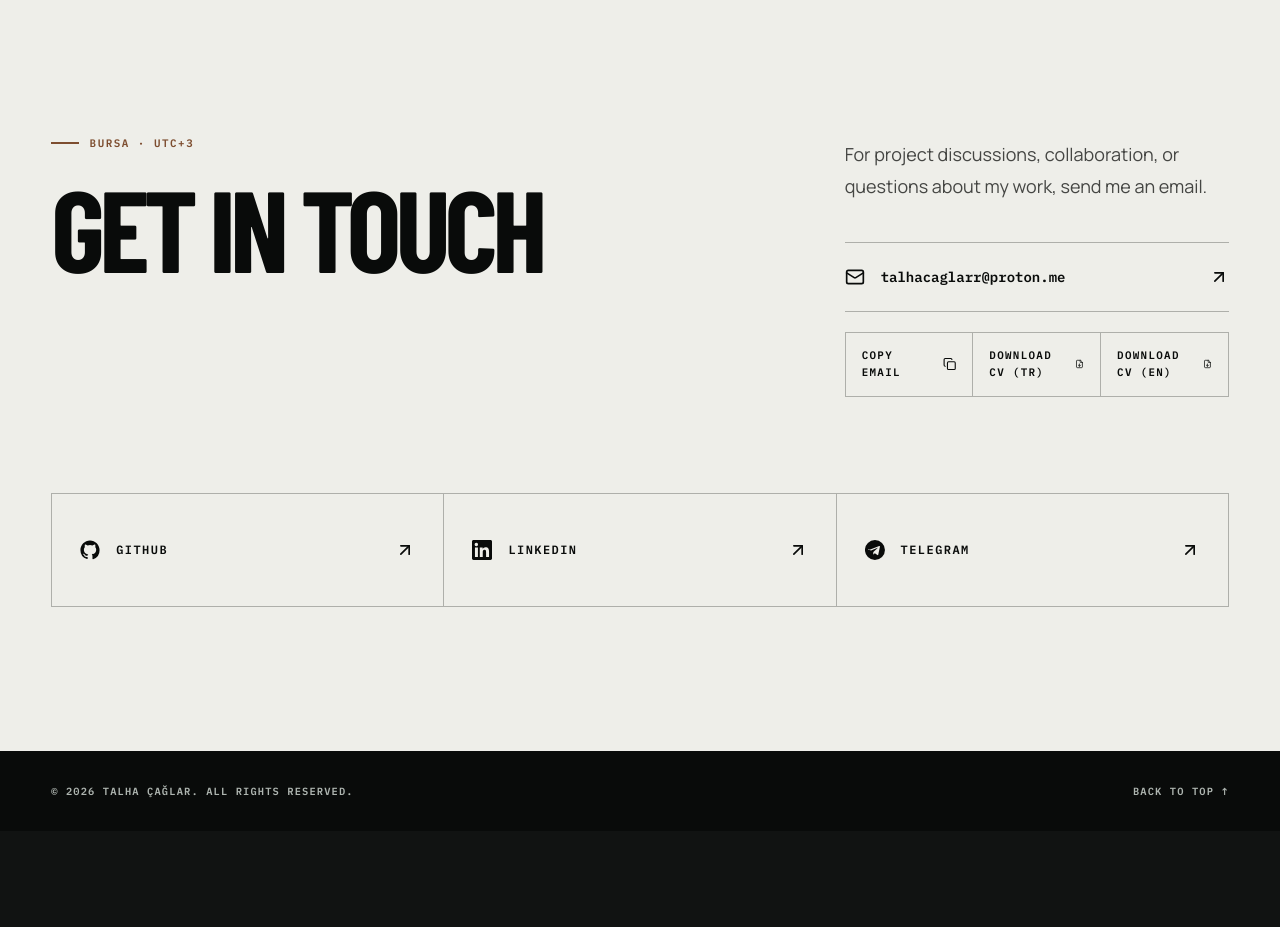
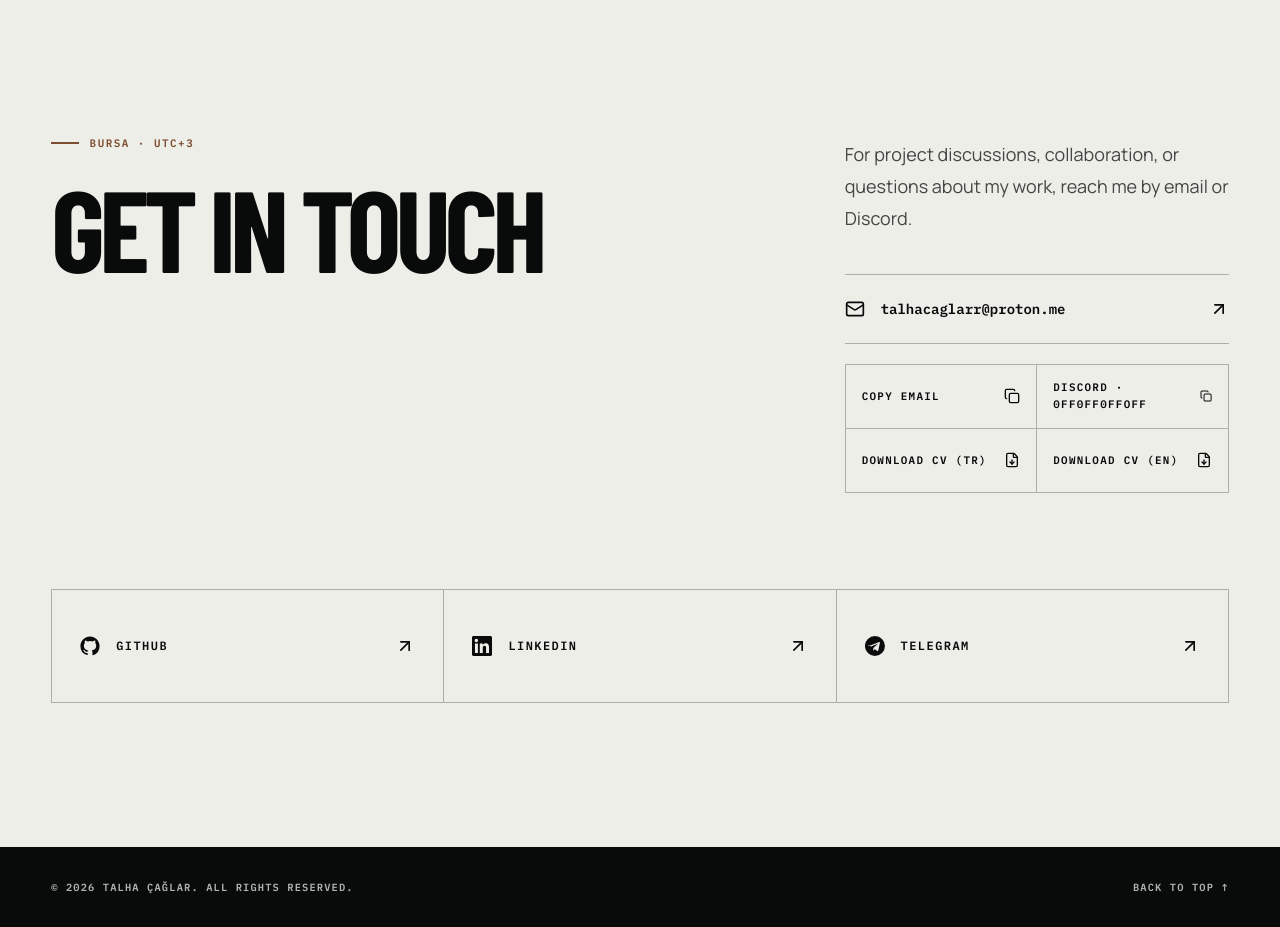
Before and after one commit to talhacaglar/talhacaglar.github.io, a Next.js app: page / in a window 1280 px wide. Shown: the part 5020-5947 px from the top of the page. Before the commit the page ends 5851 px from the top, so only its background shows below. Built offline with nearby package versions, Linux system fonts and the light colour scheme; a web font is replaced by a local one.

Commit message:
feat: add Discord contact

```diff
--- a/src/components/Contact.tsx
+++ b/src/components/Contact.tsx
@@ -24,7 +24,7 @@ export function Contact() {
 
           <div className="flex flex-col justify-end">
             <p className="max-w-lg text-lg leading-8 text-[color:color-mix(in_srgb,var(--ink)_74%,transparent)]">
-              For project discussions, collaboration, or questions about my work, send me an email.
+              For project discussions, collaboration, or questions about my work, reach me by email or Discord.
             </p>
             <a
               href={`mailto:${EMAIL}`}
--- a/src/components/ContactActions.tsx
+++ b/src/components/ContactActions.tsx
@@ -4,31 +4,50 @@ import { useState } from "react";
 import { Check, Copy, FileDown } from "lucide-react";
 
 const EMAIL = "talhacaglarr@proton.me";
+const DISCORD_USERNAME = "0ff0ff0ffoff";
+
+type CopiedValue = "email" | "discord" | null;
 
 export function ContactActions() {
-  const [copied, setCopied] = useState(false);
+  const [copied, setCopied] = useState<CopiedValue>(null);
 
   const copyEmail = async () => {
     try {
       await navigator.clipboard.writeText(EMAIL);
-      setCopied(true);
-      window.setTimeout(() => setCopied(false), 1800);
+      setCopied("email");
+      window.setTimeout(() => setCopied(null), 1800);
     } catch {
       window.location.href = `mailto:${EMAIL}`;
     }
   };
 
+  const copyDiscord = async () => {
+    await navigator.clipboard.writeText(DISCORD_USERNAME);
+    setCopied("discord");
+    window.setTimeout(() => setCopied(null), 1800);
+  };
+
   return (
-    <div className="mt-5 grid border-l border-t border-[color:color-mix(in_srgb,var(--ink)_28%,transparent)] sm:grid-cols-3">
+    <div className="mt-5 grid border-l border-t border-[color:color-mix(in_srgb,var(--ink)_28%,transparent)] sm:grid-cols-2">
       <button
         type="button"
         onClick={copyEmail}
         className="group flex min-h-16 items-center justify-between gap-4 border-b border-r border-[color:color-mix(in_srgb,var(--ink)_28%,transparent)] px-4 text-left transition-colors hover:bg-[var(--ink)] hover:text-[var(--paper)]"
       >
         <span className="font-mono text-[0.68rem] font-semibold uppercase tracking-[0.12em]">
-          {copied ? "Email copied" : "Copy email"}
+          {copied === "email" ? "Email copied" : "Copy email"}
         </span>
-        {copied ? <Check className="h-4 w-4" aria-hidden="true" /> : <Copy className="h-4 w-4" aria-hidden="true" />}
+        {copied === "email" ? <Check className="h-4 w-4" aria-hidden="true" /> : <Copy className="h-4 w-4" aria-hidden="true" />}
+      </button>
+      <button
+        type="button"
+        onClick={copyDiscord}
+        className="group flex min-h-16 items-center justify-between gap-4 border-b border-r border-[color:color-mix(in_srgb,var(--ink)_28%,transparent)] px-4 text-left transition-colors hover:bg-[var(--ink)] hover:text-[var(--paper)]"
+      >
+        <span className="font-mono text-[0.68rem] font-semibold uppercase tracking-[0.12em]">
+          {copied === "discord" ? "Discord copied" : `Discord · ${DISCORD_USERNAME}`}
+        </span>
+        {copied === "discord" ? <Check className="h-4 w-4" aria-hidden="true" /> : <Copy className="h-4 w-4" aria-hidden="true" />}
       </button>
       <a
         href="/resume/Talha-Caglar-CV.pdf"
@@ -46,7 +65,9 @@ export function ContactActions() {
         <span className="font-mono text-[0.68rem] font-semibold uppercase tracking-[0.12em]">Download CV (EN)</span>
         <FileDown className="h-4 w-4 transition-transform group-hover:translate-y-1" aria-hidden="true" />
       </a>
-      <span className="sr-only" aria-live="polite">{copied ? "Email address copied to clipboard" : ""}</span>
+      <span className="sr-only" aria-live="polite">
+        {copied === "email" ? "Email address copied to clipboard" : copied === "discord" ? "Discord username copied to clipboard" : ""}
+      </span>
     </div>
   );
 }
```
